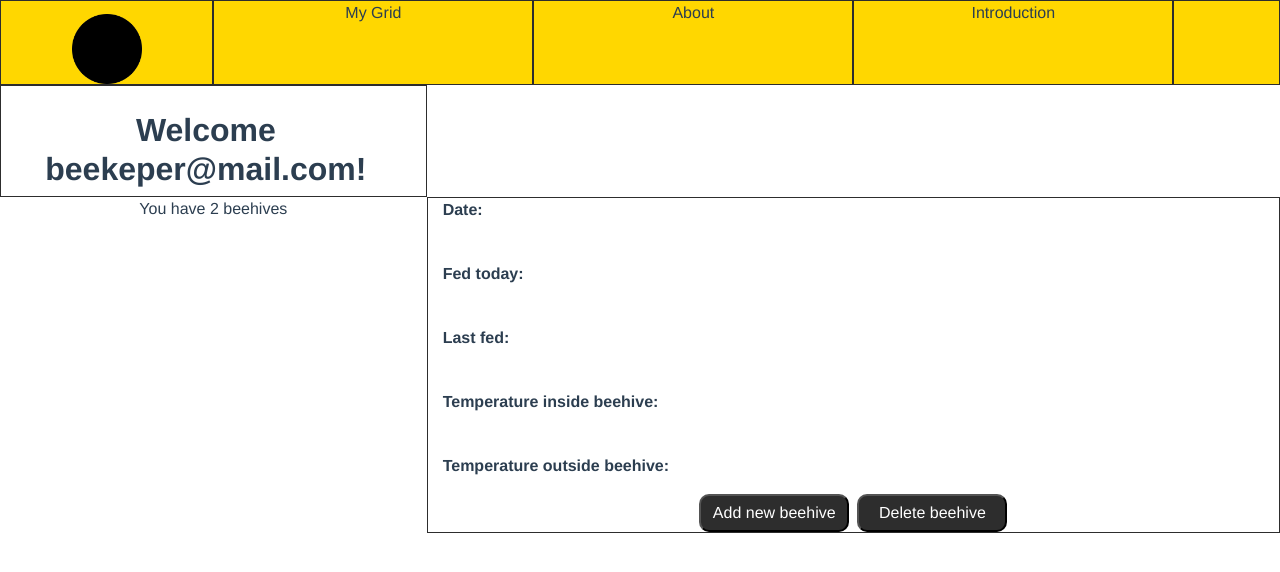
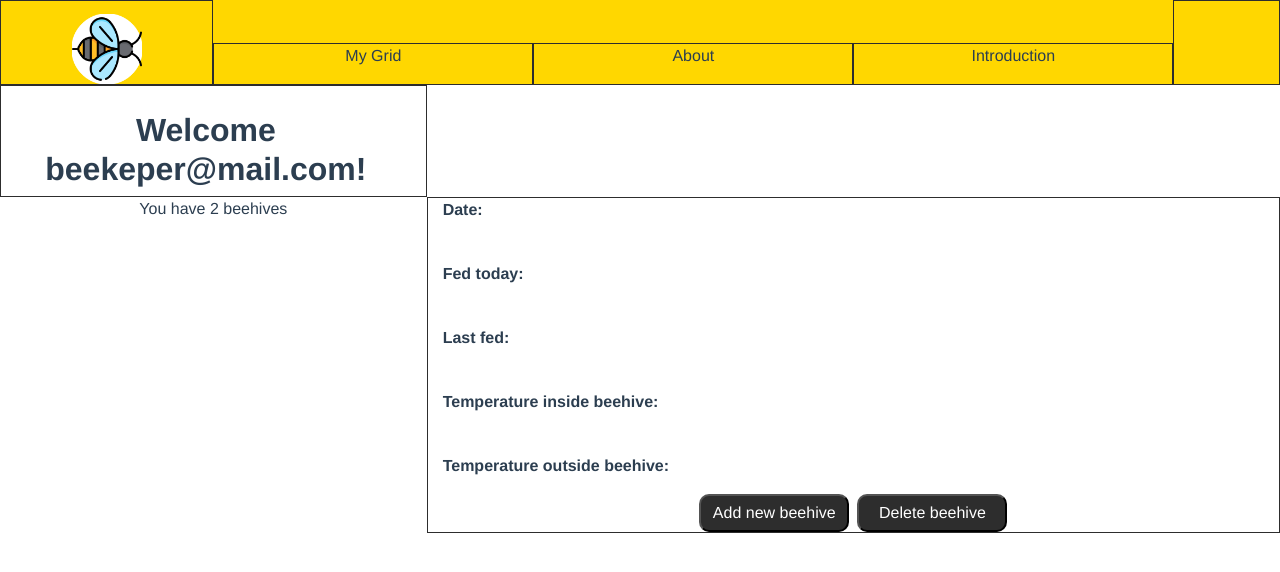
Before and after one commit to Buzzer-WebAppProject/WAFrontEnd, a Vue app: page /MainPage in a window 1280 px wide. Shown: the top 572 px of the page. Built offline with nearby package versions, Linux system fonts and the light colour scheme.

Commit message:
MInor changes (logo changed, slight improvement to landing)

```diff
--- a/src/components/Header.vue
+++ b/src/components/Header.vue
@@ -1,18 +1,15 @@
 <template>
-
   <div class="backgrnd">
     <div class="container-fluid">
       <div class="row">
-
         <div class="col-2 logo">
-                    <img class="resize" :src="require('@/assets/circle-logo.png')">
+          <img class="resize" :src="require('@/assets/bee.png')" />
         </div>
 
         <div class="col-3 MyGrid text-bottom">
           <p class="MyGridText">My Grid</p>
           <div class="dropdown-content">
             <div class="row">
-
               <div class="col-2" />
 
               <div class="col-4">
@@ -24,7 +21,6 @@
               </div>
 
               <div class="col-2" />
-
             </div>
           </div>
         </div>
@@ -33,7 +29,6 @@
           <p class="AboutText">About</p>
           <div class="dropdown-content">
             <div class="row">
-
               <div class="col-2" />
 
               <div class="col-4">
@@ -45,7 +40,6 @@
               </div>
 
               <div class="col-2" />
-
             </div>
           </div>
         </div>
@@ -54,7 +48,6 @@
           <p class="IntroductionText">Introduction</p>
           <div class="dropdown-content">
             <div class="row">
-
               <div class="col-2" />
 
               <div class="col-4">
@@ -66,18 +59,14 @@
               </div>
 
               <div class="col-2" />
-
             </div>
           </div>
         </div>
 
         <div class="col-1 empty" />
-
       </div>
     </div>
-
   </div>
-
 </template>
 
 <style scoped>
@@ -97,17 +86,25 @@
 
 .MyGrid {
   border: 1px solid #2d2d2d;
-
+  text-decoration: none;
+  text-align: center;
+  margin-top: auto;
 }
 .MyGridText {
   text-align: center;
-    padding-bottom: 1%;
+  /* padding-bottom: 1%; */
 }
 .About {
   border: 1px solid #2d2d2d;
+  text-decoration: none;
+  text-align: center;
+  margin-top: auto;
 }
-.Introduction{
+.Introduction {
   border: 1px solid #2d2d2d;
+  text-decoration: none;
+  text-align: center;
+  margin-top: auto;
 }
 .empty {
   border: 1px solid #2d2d2d;
@@ -125,7 +122,7 @@
   position: absolute;
   height: 150px;
   width: 300px;
-    border: 2px solid  #2d2d2d;
+  border: 2px solid #2d2d2d;
   border-radius: 15px;
   background-color: white;
   /* box-shadow: 0px 8px 16px 0px rgba(0,0,0,0.2); */
@@ -134,30 +131,27 @@
 .dropdown:hover .dropdown-content {
   display: block;
 }
-
+.show {
+  display: block;
+}
 </style>
 
 <script>
 export default {
-    name: 'Header',
+  name: "Header",
   data() {
-        return {
-
-        }
+    return {};
   },
   methods: {
     openMyGridDpd() {
       // method used to show more options related to MyGrid
-
     },
     openAboutDpd() {
       // method used to show more options related to About
-
     },
     openIntroDpd() {
       // method used to show more options related to Introduction
-
     },
   },
-}
+};
 </script>
--- a/src/views/Landing.vue
+++ b/src/views/Landing.vue
@@ -2,44 +2,45 @@
   <div class="bg">
     <div class="container">
       <div class="row">
-
         <div class="col-sm" />
 
         <div class="col-sm">
-
           <div class="text-box">
             <div class="introText">
               <h1 class="main-title">Buzzer</h1>
-              <hr>
-              <p class="desc">Welcome to Buzzer, your beekeeping companion application.</p>
-              <p class="direct">Click here to continue without login</p>
+              <hr />
+              <p class="desc">
+                Welcome to Buzzer, your beekeeping companion application.
+              </p>
+              <!-- <p class="direct">Click here to continue without login</p> -->
             </div>
 
-             <br>
+            <br />
             <div class="Login">
               <router-link to="/Login">
-              <button type="button" class="button" @click="LoginFn()">Login</button>
+                <button type="button" class="button" @click="LoginFn()">
+                  Login
+                </button>
               </router-link>
             </div>
-             <br>
+            <br />
             <div class="Register">
               <router-link to="/Signup">
-              <button type="button" class="button" @click="RegisterFn()">Register</button>
+                <button type="button" class="button" @click="RegisterFn()">
+                  Register
+                </button>
               </router-link>
             </div>
-             <br>
+            <br />
             <div class="MainPage">
               <router-link to="/MainPage">
                 <button type="button" class="button">Go to main page</button>
               </router-link>
             </div>
-
           </div>
-
         </div>
 
         <div class="col-sm" />
-
       </div>
     </div>
     <Footer />
@@ -47,40 +48,27 @@
 </template>
 
 <script>
-import Footer from '@/components/Footer.vue';
+import Footer from "@/components/Footer.vue";
 
 export default {
-  name: 'landing',
+  name: "landing",
   components: {
-     Footer
+    Footer,
   },
   methods: {
-    LoginFn() {
+    LoginFn() {},
+    RegisterFn() {},
   },
-    RegisterFn() {
-
-    }
-  }
-}
+};
 </script>
 
 <style scoped>
 .bg {
-  background-color: #2D2D2D;
+  background-color: #2d2d2d;
   min-height: 100%;
   width: auto;
   padding-bottom: 0px;
 }
-/*no padding on the column/row -- found on stack-overflow*/
-/* .no-padding {
-    padding-left: 0;
-    padding-right: 0;
-} */
-/*no margin on the column/row -- found on stack-overflow*/
-/* .row.no-gutter {
-    margin-left: 0;
-    margin-right: 0;
-} */
 .text-box {
   background-color: gold;
   /* position: absolute; */
@@ -96,22 +84,21 @@ export default {
 hr {
   height: 1px;
   width: 400px;
-    color: #2D2D2D;
-    background-color: #2D2D2D;
+  color: #2d2d2d;
+  background-color: #2d2d2d;
   border: none;
 }
-
-
 
 .introText {
   padding-top: 10%;
 }
-.button { /*the styling for our button*/
+.button {
+  /*the styling for our button*/
 
   width: 150px;
   border-radius: 10px; /*rounded*/
   padding: 5px;
-	background-color: #2D2D2D;
+  background-color: #2d2d2d;
   color: white;
   font-size: 16px;
   text-align: center;
@@ -119,9 +106,10 @@ hr {
   transition: all 0.5s; /*the transition to span lasts 0.5s*/
   cursor: pointer; /*sets our pointer as cursor to activate hover*/
 }
-.button:hover { /*styiling for a hovered button*/
+.button:hover {
+  /*styiling for a hovered button*/
   background-color: goldenrod; /*we change the colors*/
-	color: #2D2D2D;
+  color: #2d2d2d;
 }
 .button span {
   cursor: pointer;
@@ -133,7 +121,7 @@ hr {
   padding-right: 25px; /*how far from the right border of our button*/
 }
 .button span:after {
-	content: '\00bb'; /*those are the two lines that display*/
+  content: "\00bb"; /*those are the two lines that display*/
   position: absolute;
   opacity: 0;
   top: 0;
```
Also changed, not shown: src/assets/bee.png (added), src/assets/circle-logo.png (deleted). Lines whose indentation alone changed are shown as unchanged.
